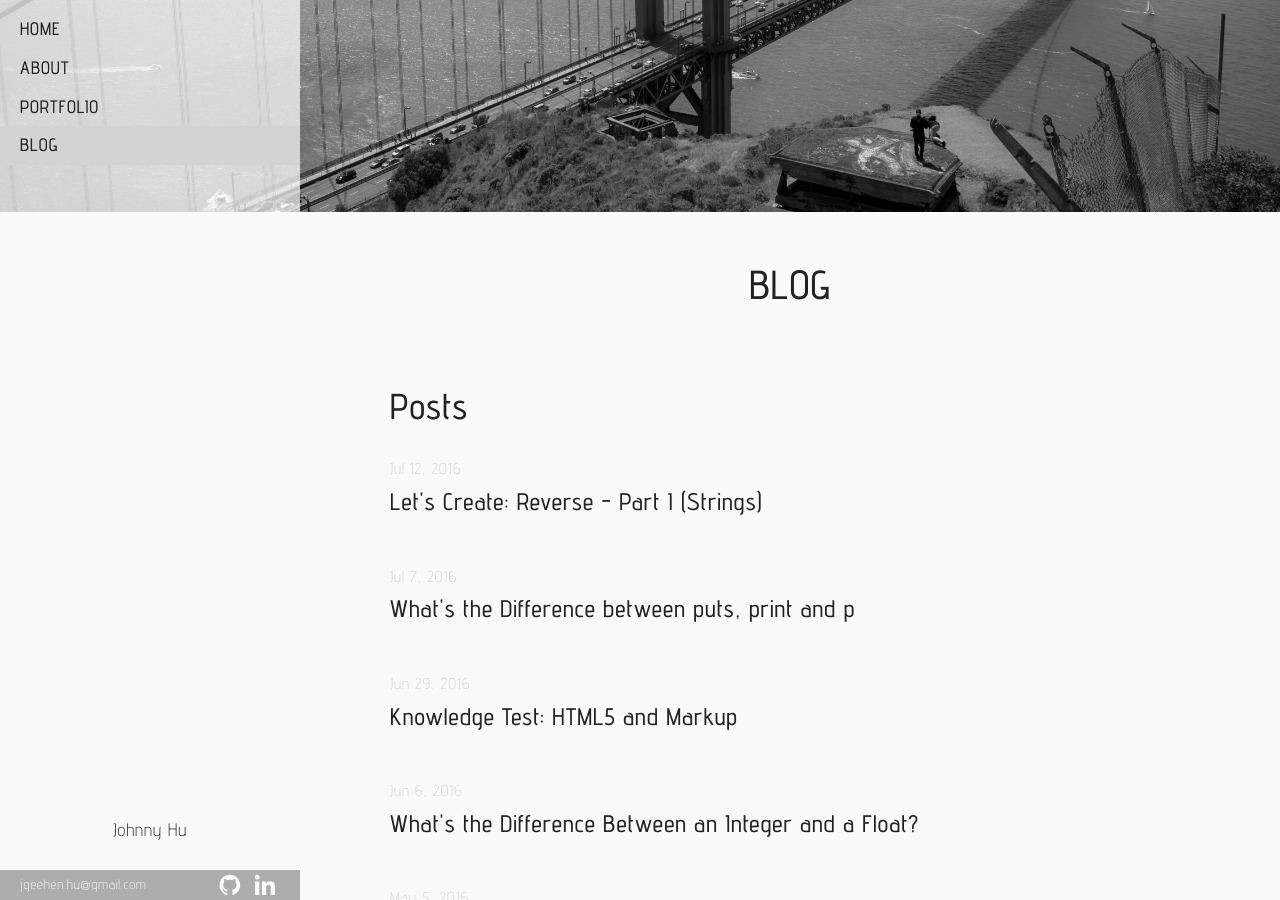
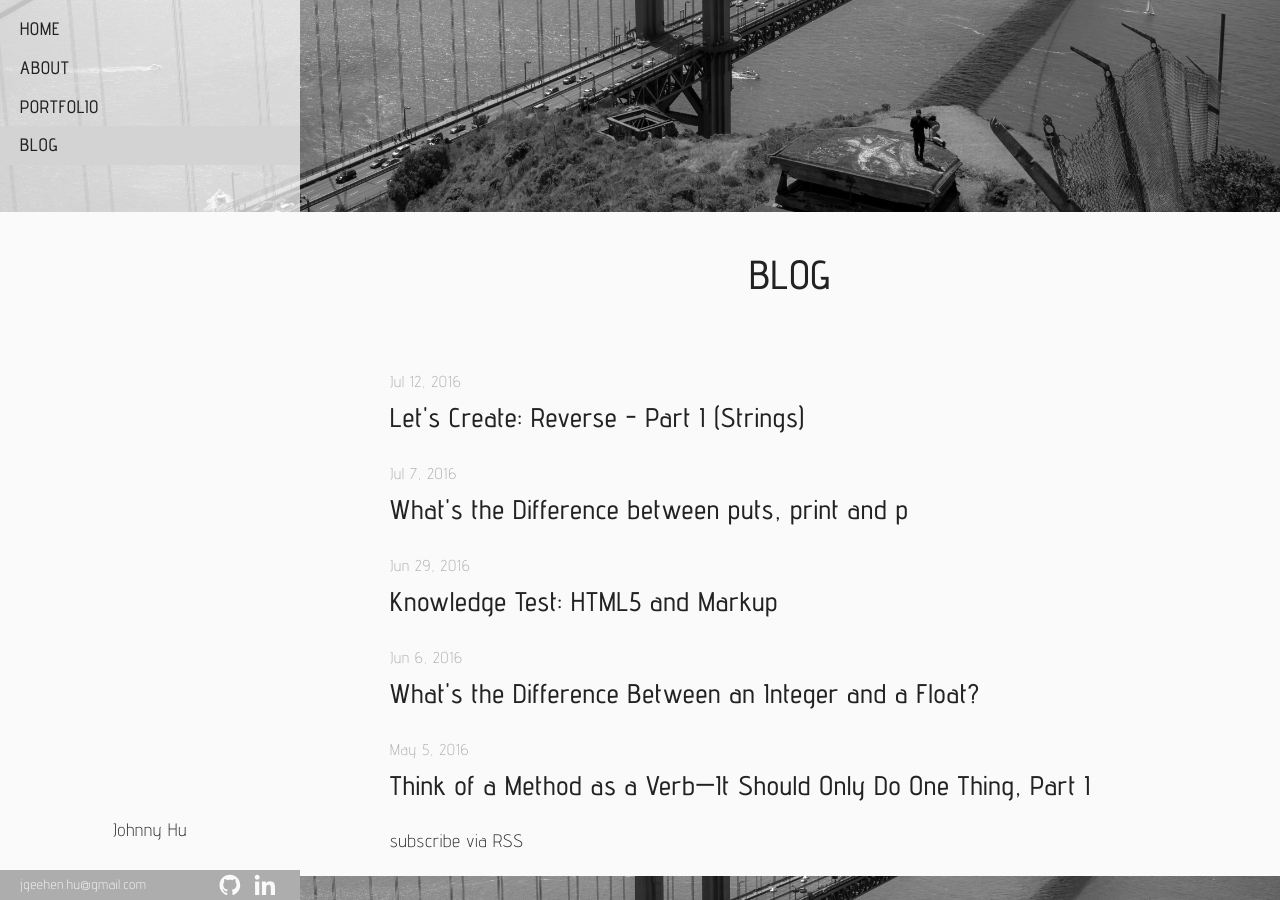
Before and after one commit to heyitsjhu/iamjhu.github.io, a Jekyll site: the page built from blog/index.html, in a window 1280 px wide and 900 px high, scrolled down 508 px. Built offline with Jekyll 4.4.1, drawn with Linux system fonts in a browser that asks for light colours.

Commit message:
Work on posts layout styles

```diff
--- a/_sass/_base.scss
+++ b/_sass/_base.scss
@@ -68,6 +68,7 @@ h6 {
     font-size: 0.75em;
 }
 
+
 /**
  * Images
  */
@@ -75,7 +76,6 @@ img {
     max-width: 100%;
     vertical-align: middle;
 }
-
 
 
 /**
@@ -88,7 +88,6 @@ figure > img {
 figcaption {
     font-size: $small-font-size;
 }
-
 
 
 /**
@@ -170,6 +169,17 @@ td > pre {
     margin-bottom: 0;
 }
 
+/*
+ * Add some default padding to headers
+ */
+header {
+    padding-top: $spacing-unit * 0.75;
+    padding-bottom: $spacing-unit;
+}
+
+/*
+ * Add some default stylings to footer
+ */
 footer {
     width: 100%;
     padding: 0 20px;
--- a/_sass/_layout.scss
+++ b/_sass/_layout.scss
@@ -10,7 +10,7 @@
 }
 
 /**
- * HEADER (SIDEBAR)
+ * SIDEBAR
  */
 
 .sidebar {
@@ -18,6 +18,7 @@
     flex-flow: column nowrap;
     justify-content: space-between;
     position: fixed;
+    padding-top: 0;
     padding-bottom: 30px;
     width: 300px;
     height: 100vh;
@@ -105,10 +106,11 @@
     right: 300px;
 }
 /**
- * PAGES
+ * PAGES AND POSTS
  */
 
-.page {
+.page,
+.post {
     max-width: -webkit-calc(#{$content-width} - (#{$spacing-unit}));
     max-width:         calc(#{$content-width} - (#{$spacing-unit}));
     padding-right: $spacing-unit;
@@ -126,7 +128,6 @@
 }
 
 .page__header {
-    padding: $spacing-unit 0;
     text-align: center;
     text-transform: uppercase;
 }
@@ -135,31 +136,28 @@
     font-size: 2.25em;
 }
 
-.post-list {
+
+.post__title {
+    margin-bottom: 0;
+}
+
+.post__list {
     margin-left: 0;
     list-style: none;
 
     > li {
-        margin-bottom: $spacing-unit;
+        margin-bottom: $spacing-unit / 2;
     }
 }
 
-.post-meta {
+.post__meta {
     font-size: $small-font-size;
-    color: $grey-color;
-}
-
-.post-link {
-    display: block;
-    font-size: 24px;
+    color: $grey-color-dark;
 }
 
 
 
-/**
- * Posts
- */
-.post {
+/*.post {
     a {
         color: blue;
         text-decoration: none;
@@ -169,23 +167,7 @@
             text-decoration: underline;
         }
     }
-}
-
-
-
-.post-header {
-    margin-bottom: $spacing-unit;
-}
-
-.post-title {
-    font-size: 42px;
-    letter-spacing: -1px;
-    line-height: 1;
-
-    @include media-query($on-laptop) {
-        font-size: 36px;
-    }
-}
+}*/
 
 .post-content {
     margin-bottom: $spacing-unit;
--- a/blog/index.html
+++ b/blog/index.html
@@ -6,16 +6,13 @@ weight: 4
 ---
 <section class="content">
 
-<h1 class="page-heading">Posts</h1>
-
-{% assign pages = site.pages | sort:"weight"  %}
-<ul class="post-list">
+<ul class="post__list">
   {% for post in site.posts %}
     <li>
-      <span class="post-meta">{{ post.date | date: "%b %-d, %Y" }}</span>
+      <span class="post__meta">{{ post.date | date: "%b %-d, %Y" }}</span>
 
       <h2>
-        <a class="post-link" href="{{ post.url | prepend: site.baseurl }}">{{ post.title }}</a>
+        <a class="post__link" href="{{ post.url | prepend: site.baseurl }}">{{ post.title }}</a>
       </h2>
     </li>
   {% endfor %}
```
Also changed, not shown: _layouts/post.html (+18 -9 lines).
